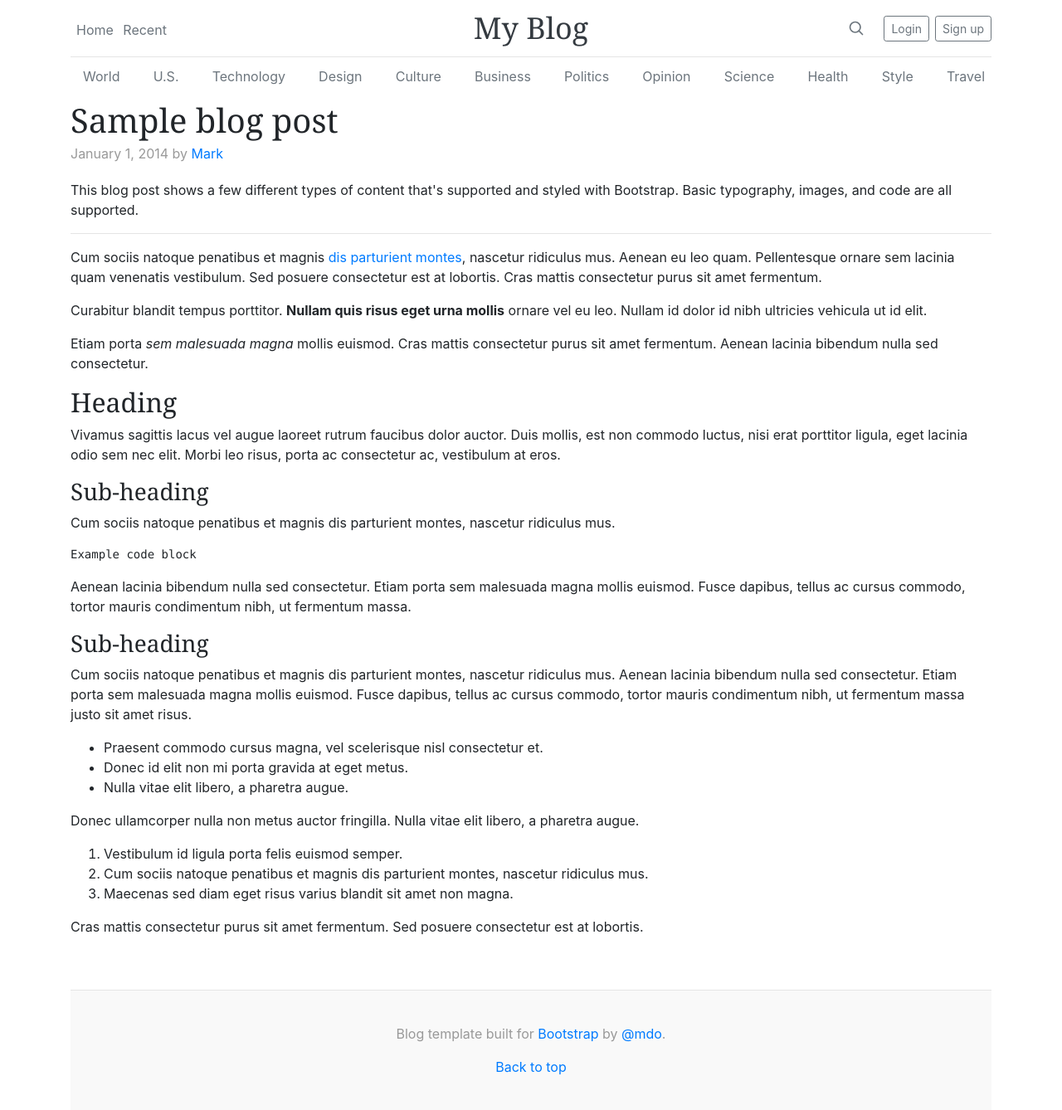
After one commit to zer0ttl/django-blog, a Django app: template myblogsite/blog/templates/blog/post.html in a window 1280 px wide. The commit adds this page. Shown: the whole page at 83% size. Run offline with Django 3.2, Linux system fonts and the light colour scheme; the template is opened without the code that fills it: most values are stand-ins (such as "Sample title", 1, 10 or a date in 2020); some libraries are stand-ins or nearby versions.

Commit message:
post detail view implemented with slug as primary key. post data to be inserted into the template.

```diff
--- /dev/null
+++ b/myblogsite/blog/templates/blog/post.html
@@ -0,0 +1,46 @@
+{% extends 'layout.html' %}
+{% block title %}{{ object.title }} | {{ block.super }}{% endblock %}
+{% block content %}
+<div class="blog-post">
+    <h2 class="blog-post-title">Sample blog post</h2>
+    <p class="blog-post-meta">January 1, 2014 by <a href="#">Mark</a></p>
+
+    <p>This blog post shows a few different types of content that's supported and styled with Bootstrap. Basic
+        typography, images, and code are all supported.</p>
+    <hr>
+    <p>Cum sociis natoque penatibus et magnis <a href="#">dis parturient montes</a>, nascetur ridiculus mus. Aenean eu
+        leo quam. Pellentesque ornare sem lacinia quam venenatis vestibulum. Sed posuere consectetur est at lobortis.
+        Cras mattis consectetur purus sit amet fermentum.</p>
+    <blockquote>
+        <p>Curabitur blandit tempus porttitor. <strong>Nullam quis risus eget urna mollis</strong> ornare vel eu leo.
+            Nullam id dolor id nibh ultricies vehicula ut id elit.</p>
+    </blockquote>
+    <p>Etiam porta <em>sem malesuada magna</em> mollis euismod. Cras mattis consectetur purus sit amet fermentum. Aenean
+        lacinia bibendum nulla sed consectetur.</p>
+    <h2>Heading</h2>
+    <p>Vivamus sagittis lacus vel augue laoreet rutrum faucibus dolor auctor. Duis mollis, est non commodo luctus, nisi
+        erat porttitor ligula, eget lacinia odio sem nec elit. Morbi leo risus, porta ac consectetur ac, vestibulum at
+        eros.</p>
+    <h3>Sub-heading</h3>
+    <p>Cum sociis natoque penatibus et magnis dis parturient montes, nascetur ridiculus mus.</p>
+    <pre><code>Example code block</code></pre>
+    <p>Aenean lacinia bibendum nulla sed consectetur. Etiam porta sem malesuada magna mollis euismod. Fusce dapibus,
+        tellus ac cursus commodo, tortor mauris condimentum nibh, ut fermentum massa.</p>
+    <h3>Sub-heading</h3>
+    <p>Cum sociis natoque penatibus et magnis dis parturient montes, nascetur ridiculus mus. Aenean lacinia bibendum
+        nulla sed consectetur. Etiam porta sem malesuada magna mollis euismod. Fusce dapibus, tellus ac cursus commodo,
+        tortor mauris condimentum nibh, ut fermentum massa justo sit amet risus.</p>
+    <ul>
+        <li>Praesent commodo cursus magna, vel scelerisque nisl consectetur et.</li>
+        <li>Donec id elit non mi porta gravida at eget metus.</li>
+        <li>Nulla vitae elit libero, a pharetra augue.</li>
+    </ul>
+    <p>Donec ullamcorper nulla non metus auctor fringilla. Nulla vitae elit libero, a pharetra augue.</p>
+    <ol>
+        <li>Vestibulum id ligula porta felis euismod semper.</li>
+        <li>Cum sociis natoque penatibus et magnis dis parturient montes, nascetur ridiculus mus.</li>
+        <li>Maecenas sed diam eget risus varius blandit sit amet non magna.</li>
+    </ol>
+    <p>Cras mattis consectetur purus sit amet fermentum. Sed posuere consectetur est at lobortis.</p>
+</div>
+{% endblock %}
--- a/myblogsite/blog/templates/blog/recent.html
+++ b/myblogsite/blog/templates/blog/recent.html
@@ -7,7 +7,7 @@
             <h3 class="pb-3 mb-4 font-italic border-bottom">Recent blog posts</h3>
             {% for post in object_list %}
             <div class="blog-post">
-                <h2 class="blog-post-title">{{ post.title }}</h2>
+                <h2 class="blog-post-title"><a href="{% url 'blog:post-detail' slug=post.slug %}">{{ post.title }}</a></h2>
                 <p class="blog-post-meta">{{ post.publish }} <a href="#">{{ post.author|capfirst }}</a></p>
                 <hr>
             </div>
--- a/myblogsite/blog/urls.py
+++ b/myblogsite/blog/urls.py
@@ -1,9 +1,8 @@
-from django.contrib import admin
 from django.urls import path
-from django.views.generic import TemplateView
 from . import views
 
 app_name = 'blog'
 urlpatterns = [
     path('recent/', views.PostListView.as_view(), name='recent'),
+    path('post/<slug:slug>', views.PostDetailView.as_view(), name='post-detail')
 ]
--- a/myblogsite/myblogsite/urls.py
+++ b/myblogsite/myblogsite/urls.py
@@ -19,6 +19,6 @@ from django.views.generic import TemplateView
 
 urlpatterns = [
     path('admin/', admin.site.urls),
-    path('blog/', include('blog.urls'), name='blog'),
+    path('blog/', include('blog.urls', namespace='blog')),
     path('', TemplateView.as_view(template_name='index.html'), name='home'),
 ]
```
Also changed, not shown: myblogsite/blog/views.py (+11 -1 lines).
